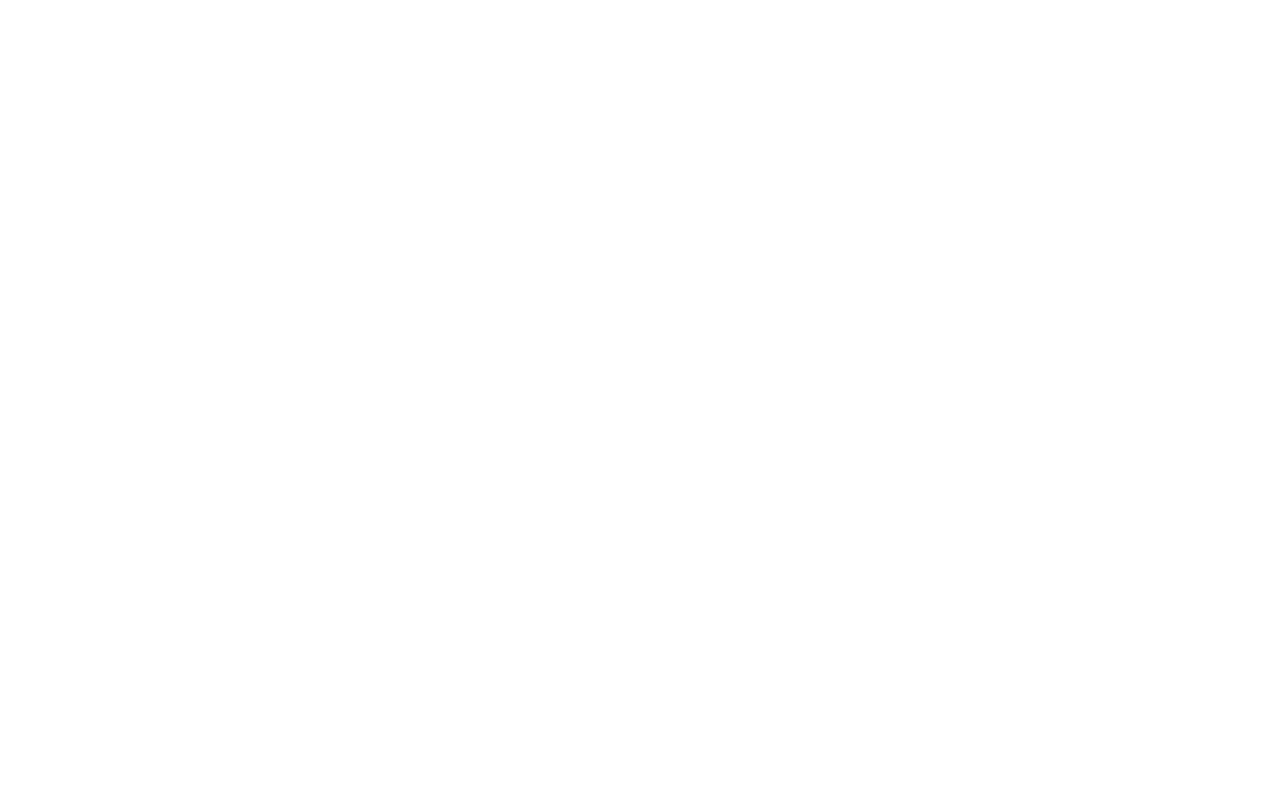
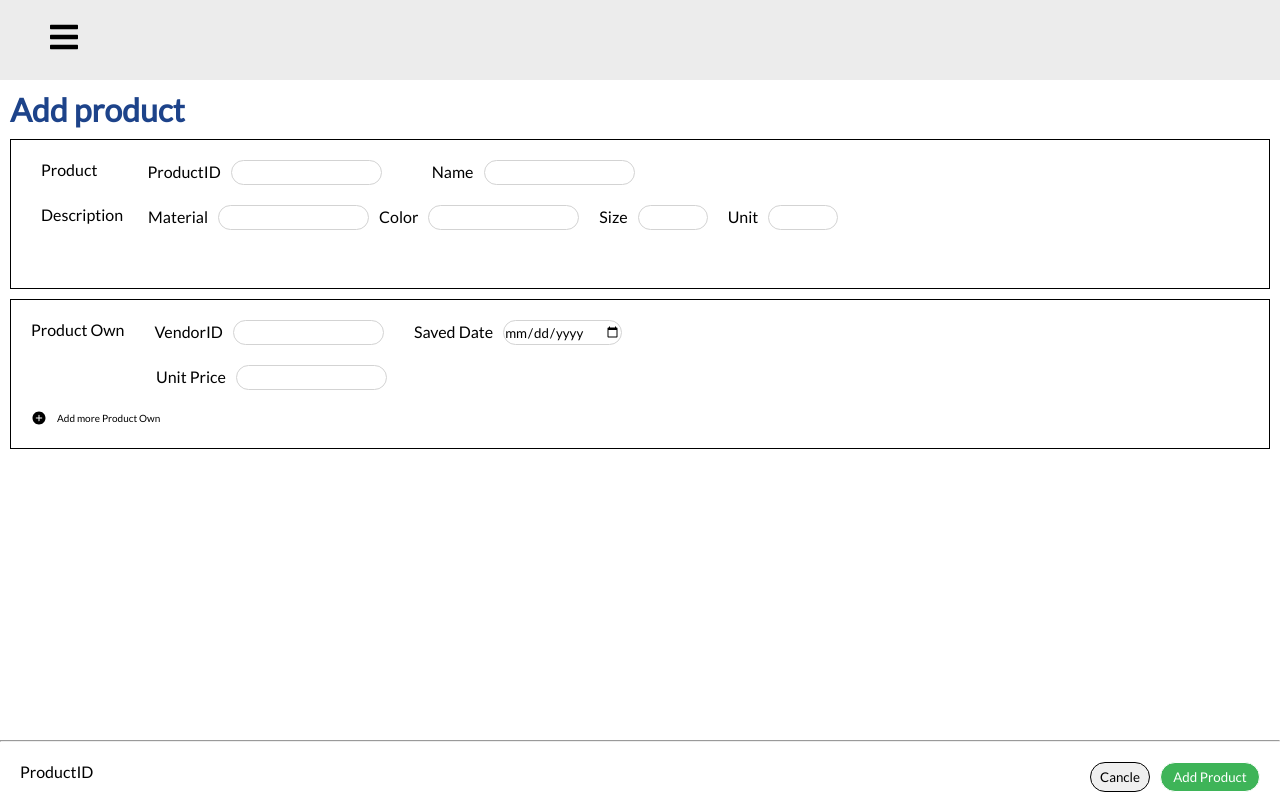
Before and after one commit to Chonlatit2546/Project-SE, a React (Create React App) app: page /AddProduct in a window 1280 px wide. Before the commit this address had no page. Built offline with nearby package versions, Linux system fonts and the light colour scheme.

Commit message:
add Product

```diff
--- a/package.json
+++ b/package.json
@@ -7,6 +7,7 @@
     "@testing-library/react": "^13.4.0",
     "@testing-library/user-event": "^13.5.0",
     "axios": "^1.6.7",
+    "firebase": "^10.8.1",
     "react": "^18.2.0",
     "react-dom": "^18.2.0",
     "react-icons": "^5.0.1",
--- /dev/null
+++ b/src/AddProduct.css
@@ -0,0 +1,149 @@
+.Head-Topic{
+   margin:10px;
+   color: #1d438a;
+}
+
+.Product{
+   border: 1px solid;
+   height: 150px;
+   margin: 10px;
+}
+
+.Product-info {
+   display: flex;
+   margin: 20px;
+   padding-left: 10px;
+
+}
+
+.Product-ID{
+   padding-left: 50px;
+}
+
+.Product-Name{
+   padding-left: 50px;
+}
+
+.Description {
+   display: flex;
+   margin: 20px;
+   padding-left: 10px;
+}
+
+.Material{
+   padding-left: 25px;
+}
+
+.Color{
+   padding-left: 10px;
+}
+
+.Size{
+   padding-left: 20px;
+}
+
+.Unit{
+   padding-left: 20px;
+}
+
+#size,#unit{
+   width: 70px;
+}
+
+.Product-Own{
+   border:1px solid;
+   height: 150px;
+   margin: 10px;
+
+}
+
+.Product-Own-Info{
+   display: flex;
+   flex-wrap: wrap;
+   margin: 20px;
+}
+
+.VendorID{
+   padding-left: 30px ;
+}
+
+.SavedDate{
+   padding-left: 30px ;
+}
+
+.UnitPrice{
+   flex-basis: 100%;
+   margin-left: 125px;
+   margin-top: 20px;
+}
+
+input{
+   margin-left: 10px;
+   border-radius:25px;
+   border: 1px solid #d3d3d3;
+   height: 25px;
+}
+
+.AddmoreProductOwn{
+   margin-top: 20px;
+   display: flex;
+}
+
+.add{
+   font-size: 10px;
+   padding-left: 10px;
+   padding-top: 2px;
+
+}
+
+.addVendor{
+   display: flex;
+   margin-left: 30px;
+   margin-top: -4px;
+}
+
+.AddSaveDate{
+   margin-left: 20px;
+}
+
+.AddUnitPrice{
+   margin-left: 20px;
+}
+
+.Footer{
+   position: fixed; /* หรือ position: absolute */
+   bottom: 0;
+   width: 100%;
+   height: 60px;
+}
+
+.footer-manage{
+   display: flex;
+   justify-content: space-between;
+   padding: 20px;
+}
+
+.Submit-Button {
+   display: flex;
+   gap: 10px;
+ }
+
+.Cancle,.Add-Product-Button {
+
+  display: flex;
+}
+
+button{
+   border:1px solid;
+   border-radius: 25px;
+   height: 30px;
+   width: 60px;
+   padding: 2px;
+}
+
+.Add-Product-Button button{
+   width: 100px;
+   background-color: rgb(62, 180, 88);
+   color:white
+
+}
--- /dev/null
+++ b/src/AddProduct.js
@@ -0,0 +1,110 @@
+import React from "react";
+import Navbar from "./components/Navbar";
+import "./AddProduct.css";
+import { IoIosAddCircle } from "react-icons/io";
+import { useState } from "react";
+
+function AddProduct() {
+  const [AddProductOwn, setAddProductOwn] = useState(false);
+
+  return (
+    <div>
+      <Navbar />
+      <h1 className="Head-Topic"> Add product</h1>
+
+      <div className="">
+        <form>
+          <div className="Product">
+            <div className="Product-info">
+              Product
+              <div className="Product-ID">
+                <label htmlFor="productID">ProductID</label>
+                <input type="text" id="productID" />
+              </div>
+              <div className="Product-Name">
+                <label htmlFor="productName">Name</label>
+                <input type="text" id="productName" />
+              </div>
+            </div>
+            <div className="Description">
+              Description
+              <div className="Material">
+                <label htmlFor="material">Material</label>
+                <input type="text" id="material" />
+              </div>
+              <div className="Color">
+                <label htmlFor="color">Color</label>
+                <input type="text" id="color" />
+              </div>
+              <div className="Size">
+                <label htmlFor="size">Size</label>
+                <input type="text" id="size" />
+              </div>
+              <div className="Unit">
+                <label htmlFor="unit">Unit</label>
+                <input type="text" id="unit" />
+              </div>
+            </div>
+          </div>
+          <div className="Product-Own">
+            <div className="Product-Own-Info">
+              Product Own
+              <div className="VendorID">
+                <label htmlFor="vendorID">VendorID</label>
+                <input type="text" id="vendorID"></input>
+              </div>
+              <div className="SavedDate">
+                <label htmlFor="saveDate">Saved Date</label>
+                <input type="date" id="saveDate"></input>
+              </div>
+              <div className="UnitPrice">
+                <label htmlFor="unitPrice">Unit Price</label>
+                <input type="text" id="unitPrice"></input>
+              </div>
+              <div className="AddmoreProductOwn">
+                <IoIosAddCircle onClick={() => setAddProductOwn(true)} />
+                <label className="add">Add more Product Own</label>
+                {AddProductOwn && (
+                  <div className="addVendor">
+                    <div className="addVendorID">
+                      <label htmlFor="vendorID">VendorID</label>
+                      <input type="text" id="vendorID"></input>
+                    </div>
+                    <div className="AddSaveDate">
+                      <label htmlFor="addSaveDate">Saved Date</label>
+                      <input type="date" id="saveDate"></input>
+                    </div>
+                    <div className="AddUnitPrice">
+                      <label htmlFor="addUnitPrice">Unit Price</label>
+                      <input type="text" id="unitPrice"></input>
+                    </div>
+                  </div>
+                )}
+              </div>
+            </div>
+          </div>
+        </form>
+      </div>
+
+      <footer className="Footer">
+        <hr></hr>
+        <div className="footer-manage">
+          <div>
+            <label>ProductID {}</label>
+          </div>
+
+          <div className="Submit-Button">
+            <div className="Cancle">
+              <button>Cancle</button>
+            </div>
+            <div className="Add-Product-Button">
+              <button type="Submit">Add Product</button>
+            </div>
+          </div>
+        </div>
+      </footer>
+    </div>
+  );
+}
+
+export default AddProduct;
--- a/src/App.js
+++ b/src/App.js
@@ -7,6 +7,7 @@ import Addvendor from './Addvendor';
 import Navbar from './components/Navbar';
 import Editquotation from './Editquotation';
 import Purchaseorder from './Purchaseorder';
+import AddProduct from './AddProduct';
 
 function App() {
   return (
@@ -21,6 +22,7 @@ function App() {
           <Route path='/Addvendor' element = {<Addvendor/>}></Route>
           <Route path='/Editquotation' element = {<Editquotation/>}></Route>
           <Route path='/Purchaseorder' element = {<Purchaseorder/>}></Route>
+          <Route path='/AddProduct' element = {<AddProduct/>}></Route>
         </Routes>
     </div>
 
--- a/src/components/Navbar.js
+++ b/src/components/Navbar.js
@@ -1,6 +1,5 @@
 import React, { useState } from "react";
 import * as FaIcons from "react-icons/fa";
-import * as AiIcons from "react-icons/ai";
 import  * as Mdicons from "react-icons/md";
 import { Link } from "react-router-dom";
 import { SidebarData } from "./SideBarData";
```
Also changed, not shown: 1 other file (tests, documents, lock files or other folders).
